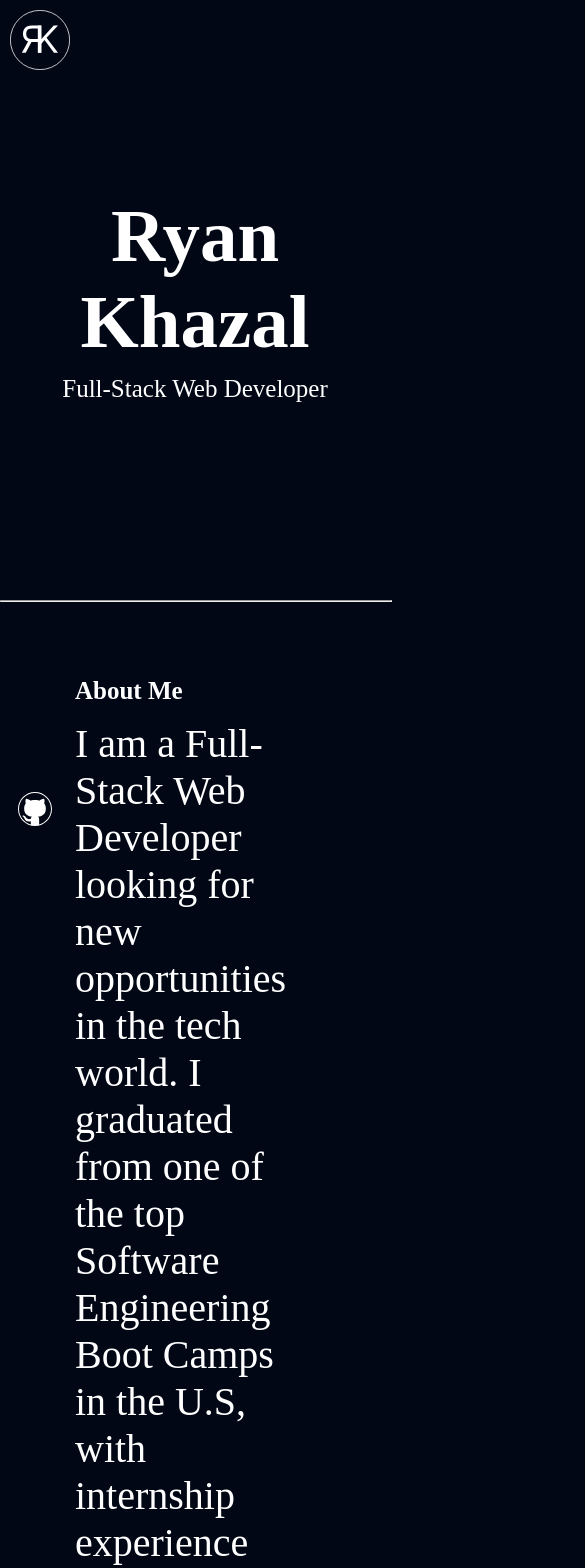
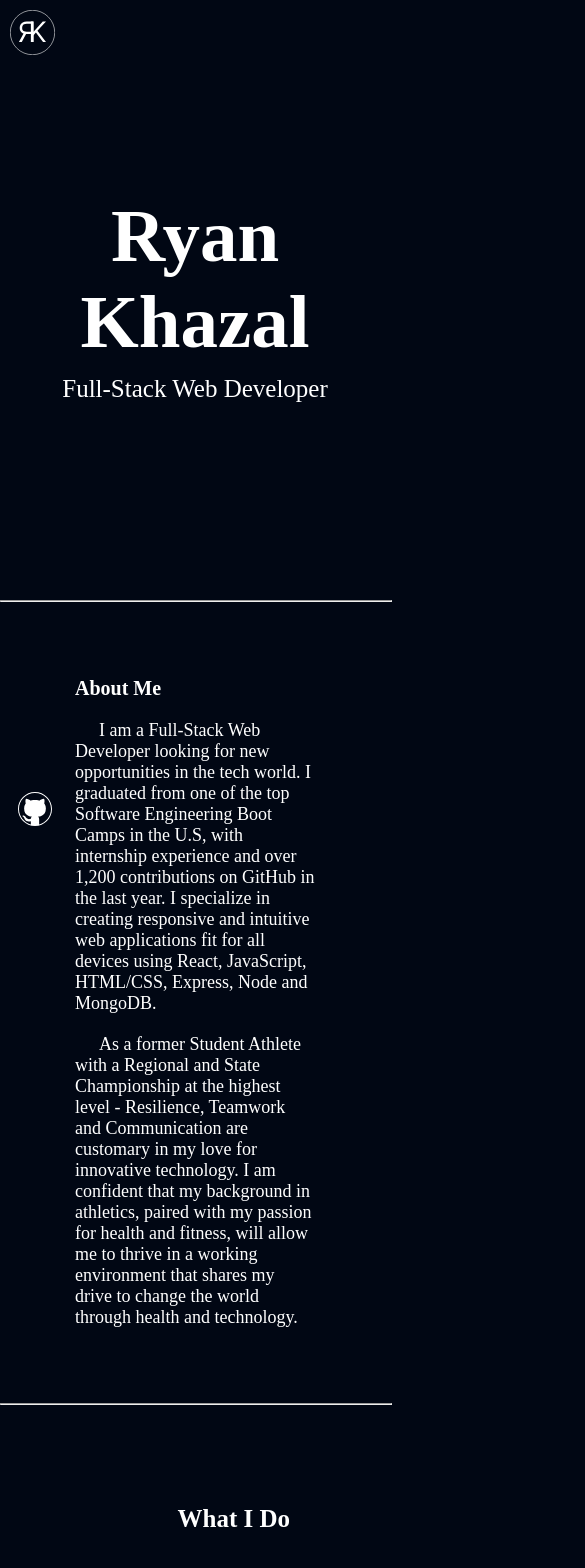
Before and after one commit to Bouderton/about-me, a React (Vite) app in the folder About-Me/: page / in a window 390 px wide. Shown: the top 1568 px of the page, 585 px wide, since content can reach past the window. Built offline with nearby package versions, Linux system fonts and the light colour scheme.

Commit message:
fix-adaptive-header-about

```diff
--- a/About-Me/src/components/About/About.css
+++ b/About-Me/src/components/About/About.css
@@ -1,14 +1,32 @@
 .about__container {
   color: white;
+  display: flex;
+  gap: 20px;
+  flex-direction: column;
   padding: 75px;
 }
 
+.about__container:nth-last-child(-n + 2) {
+  margin-top: 10px;
+}
+
 .about__title {
-  margin: 0 0 15px;
+  margin: 0;
   font-size: 25px;
 }
 
 .about__text {
-  font-size: 40px;
+  font-size: 30px;
   margin: 0;
+  text-indent: 10%;
 }
+
+@media screen and (max-width: 800px) {
+  .about__title {
+    font-size: 20px;
+  }
+
+  .about__text {
+    font-size: 18px;
+  }
+}
--- a/About-Me/src/components/About/About.jsx
+++ b/About-Me/src/components/About/About.jsx
@@ -12,13 +12,15 @@ const About = () => {
           Camps in the U.S, with internship experience and over 1,200
           contributions on GitHub in the last year. I specialize in creating
           responsive and intuitive web applications fit for all devices using
-          React, JavaScript, HTML/CSS, Express, Node and MongoDB. As a former
-          Student Athlete with a Regional and State Championship at the highest
-          level - Resilience, Teamwork and Communication are customary in my
-          love for innovative technology. I am confident that my background in
-          athletics, paired with my passion for health and fitness, will allow
-          me to thrive in a working environment that shares my drive to change
-          the world through health and technology.
+          React, JavaScript, HTML/CSS, Express, Node and MongoDB.
+        </p>
+        <p className="about__text">
+          As a former Student Athlete with a Regional and State Championship at
+          the highest level - Resilience, Teamwork and Communication are
+          customary in my love for innovative technology. I am confident that my
+          background in athletics, paired with my passion for health and
+          fitness, will allow me to thrive in a working environment that shares
+          my drive to change the world through health and technology.
         </p>
       </div>
       <Break />
--- a/About-Me/src/components/Header/Header.css
+++ b/About-Me/src/components/Header/Header.css
@@ -33,27 +33,31 @@
 }
 
 .header__subtitle {
-  font-size: 45px;
+  font-size: 50px;
   margin: 0 5px 5px;
   text-align: center;
 }
 
 @media screen and (max-width: 900px) {
   .header {
-    height: 800px;
+    height: 600px;
   }
-
+  /*
   .header__logo {
     width: 60px;
     height: 60px;
+  } */
+  .header__title {
+    font-size: 100px;
+  }
+
+  .header__subtitle {
+    font-size: 40px;
   }
 }
 
-@media screen and (max-width: 600px) {
-  .header__title {
-    font-size: 100px;
-  }
-}
+/* @media screen and (max-width: 600px) {
+} */
 
 @media screen and (max-width: 550px) {
   .header {
--- a/About-Me/src/components/Skills/Skills.css
+++ b/About-Me/src/components/Skills/Skills.css
@@ -58,3 +58,13 @@
 .skills__back-list-item {
   margin: 0;
 }
+
+@media screen and (max-width: 800px) {
+  .skills__front-list {
+    font-size: 75px;
+  }
+
+  .skills__back-list {
+    font-size: 75px;
+  }
+}
```
